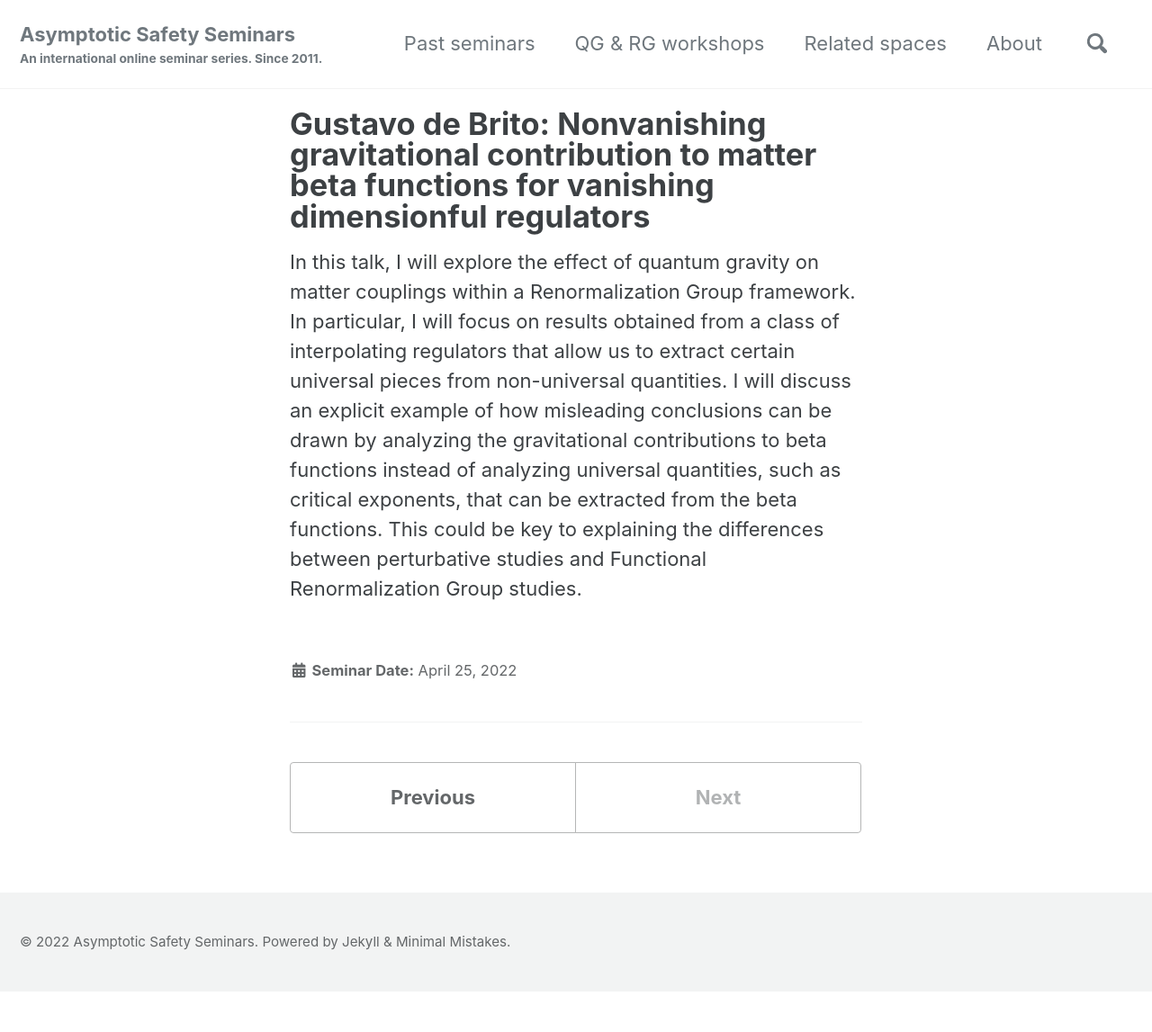
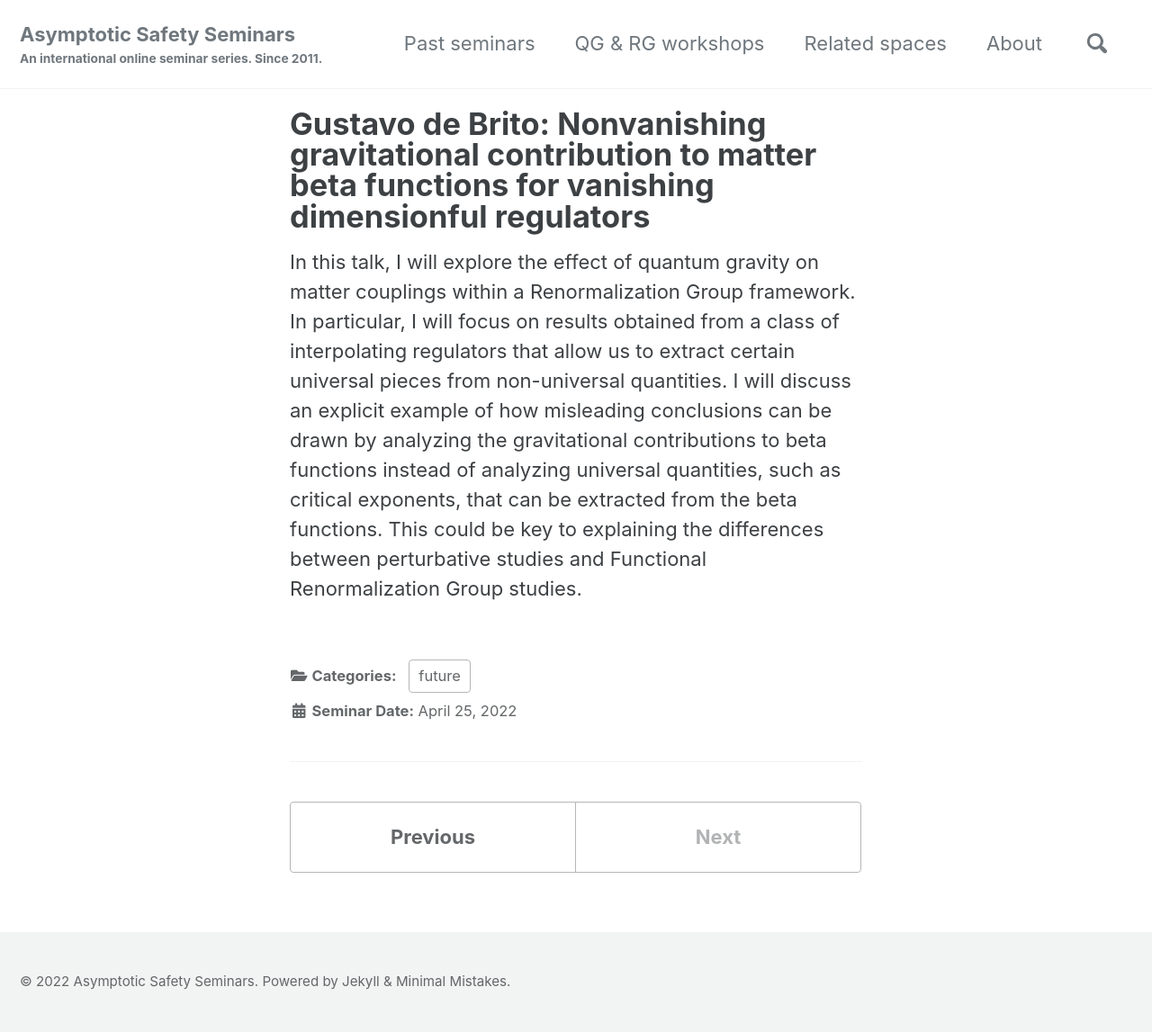
Before and after one commit to aaron-hd/as-website, a Jekyll site: the page built from _posts/2022-04-25-Gustavo-de-Brito.md, in a window 1280 px wide. Shown: the whole page at 90% size. Built offline with Jekyll 4.4.1, drawn with Linux system fonts in a browser that asks for light colours; cached includes are drawn as plain includes; before the commit the page ends 1102 px from its top, so only the background shows below that.

Commit message:
fix bugs

```diff
--- a/_posts/2022-04-25-Gustavo-de-Brito.md
+++ b/_posts/2022-04-25-Gustavo-de-Brito.md
@@ -1,5 +1,7 @@
 ---
 title: "Gustavo de Brito: Nonvanishing gravitational contribution to matter beta functions for vanishing dimensionful regulators"
+published: "true"
+category: "future"
 ---
 
 In this talk, I will explore the effect of quantum gravity on matter couplings within a Renormalization Group framework. In particular, I will focus on results obtained from a class of interpolating regulators that allow us to extract certain universal pieces from non-universal quantities. I will discuss an explicit example of how misleading conclusions can be drawn by analyzing the gravitational contributions to beta functions instead of analyzing universal quantities, such as critical exponents, that can be extracted from the beta functions. This could be key to explaining the differences between perturbative studies and Functional Renormalization Group studies.
```
